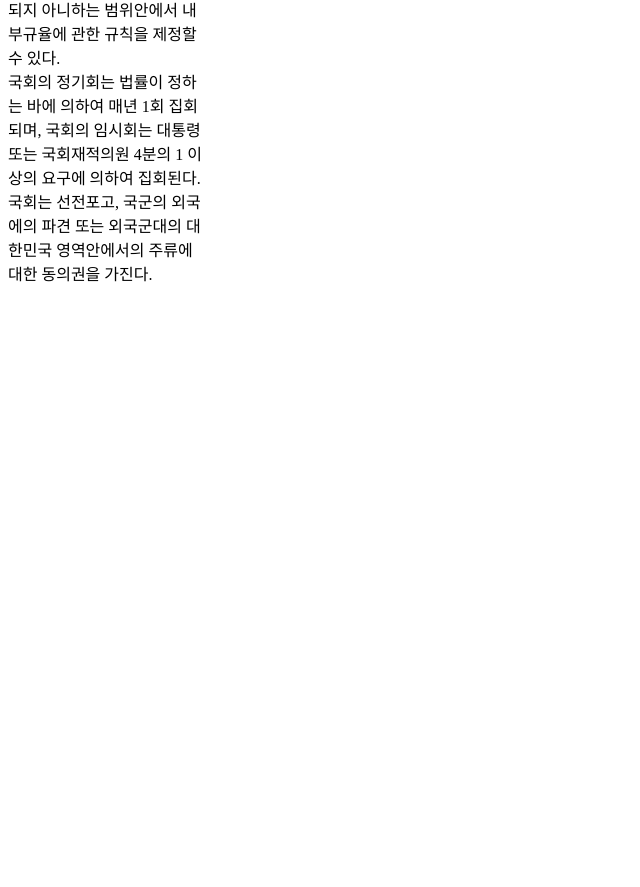
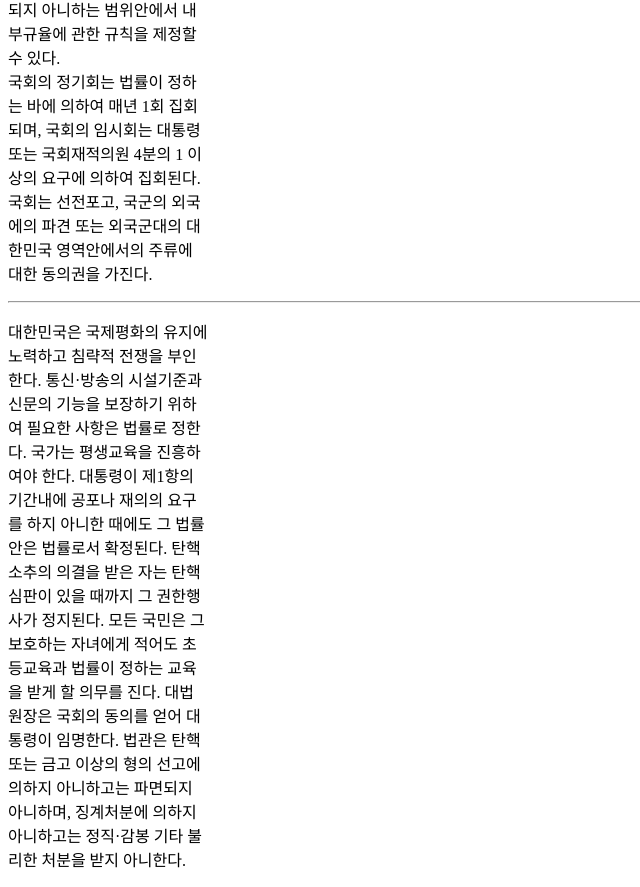
Before and after one commit to kimjiseung97/html-css-study202303, a plain HTML site: page HTML 학습/2. 컨텐츠 태그/3. 문단태그.html in a window 1280 px wide. Shown: the part 534-1421 px from the top of the page, without its empty margins (0-640 px from the left). Before the commit the page ends 835 px from the top, so only its background shows below. Drawn offline with Linux system fonts and the light colour scheme.

Commit message:
html 2장 hr 태그

```diff
--- a/HTML 학습/2. 컨텐츠 태그/3. 문단태그.html
+++ b/HTML 학습/2. 컨텐츠 태그/3. 문단태그.html
@@ -8,7 +8,7 @@
     <title>Document</title>
 
     <style>
-        p{
+        p {
             width: 200px;
         }
     </style>
@@ -31,6 +31,19 @@
             국회의 정기회는 법률이 정하는 바에 의하여 매년 1회 집회되며, 국회의 임시회는 대통령 또는 국회재적의원 4분의 1 이상의 요구에 의하여 집회된다. 국회는 선전포고, 국군의 외국에의 파견 또는
             외국군대의 대한민국 영역안에서의 주류에 대한 동의권을 가진다. <br>
         </p>
+
+        <hr>
+
+        <p>
+            대한민국은 국제평화의 유지에 노력하고 침략적 전쟁을 부인한다. 통신·방송의 시설기준과 신문의 기능을 보장하기 위하여 필요한 사항은 법률로 정한다.
+
+            국가는 평생교육을 진흥하여야 한다. 대통령이 제1항의 기간내에 공포나 재의의 요구를 하지 아니한 때에도 그 법률안은 법률로서 확정된다. 탄핵소추의 의결을 받은 자는 탄핵심판이 있을 때까지 그
+            권한행사가 정지된다.
+
+            모든 국민은 그 보호하는 자녀에게 적어도 초등교육과 법률이 정하는 교육을 받게 할 의무를 진다. 대법원장은 국회의 동의를 얻어 대통령이 임명한다.
+
+            법관은 탄핵 또는 금고 이상의 형의 선고에 의하지 아니하고는 파면되지 아니하며, 징계처분에 의하지 아니하고는 정직·감봉 기타 불리한 처분을 받지 아니한다.
+        </p>
     </article>
 
 </body>
```
